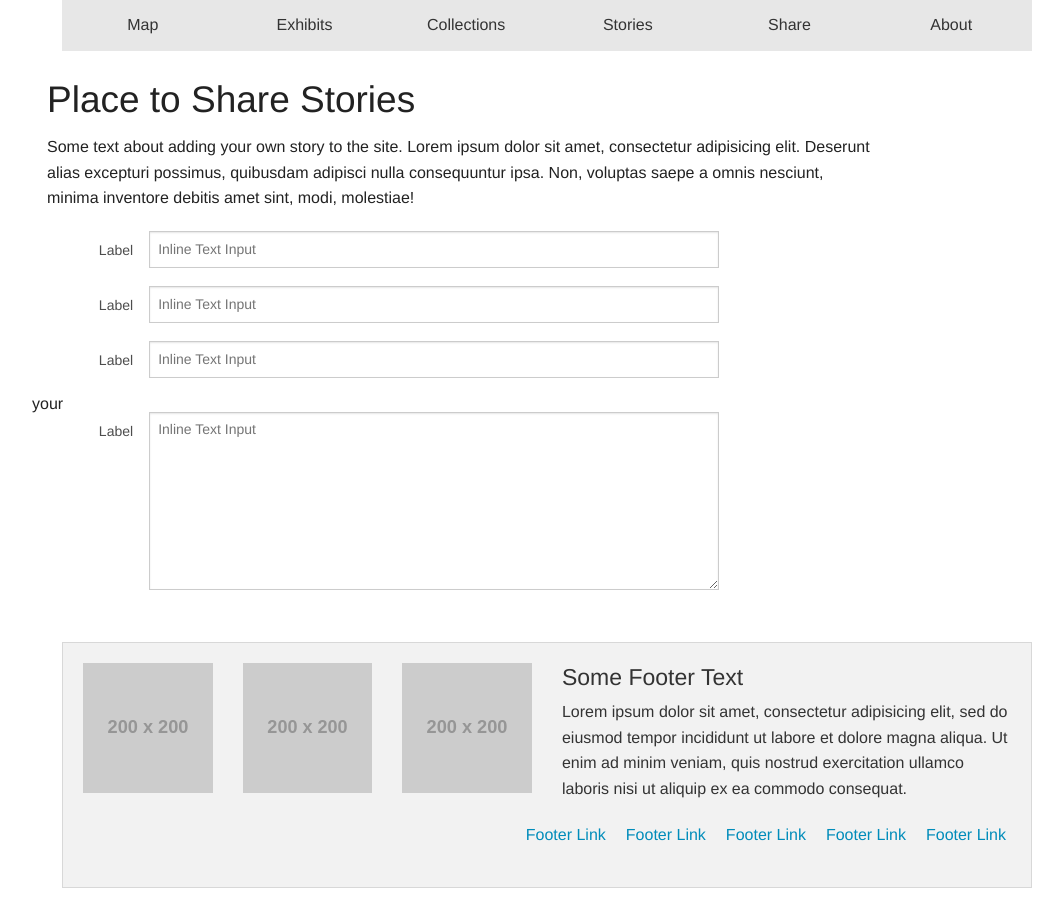
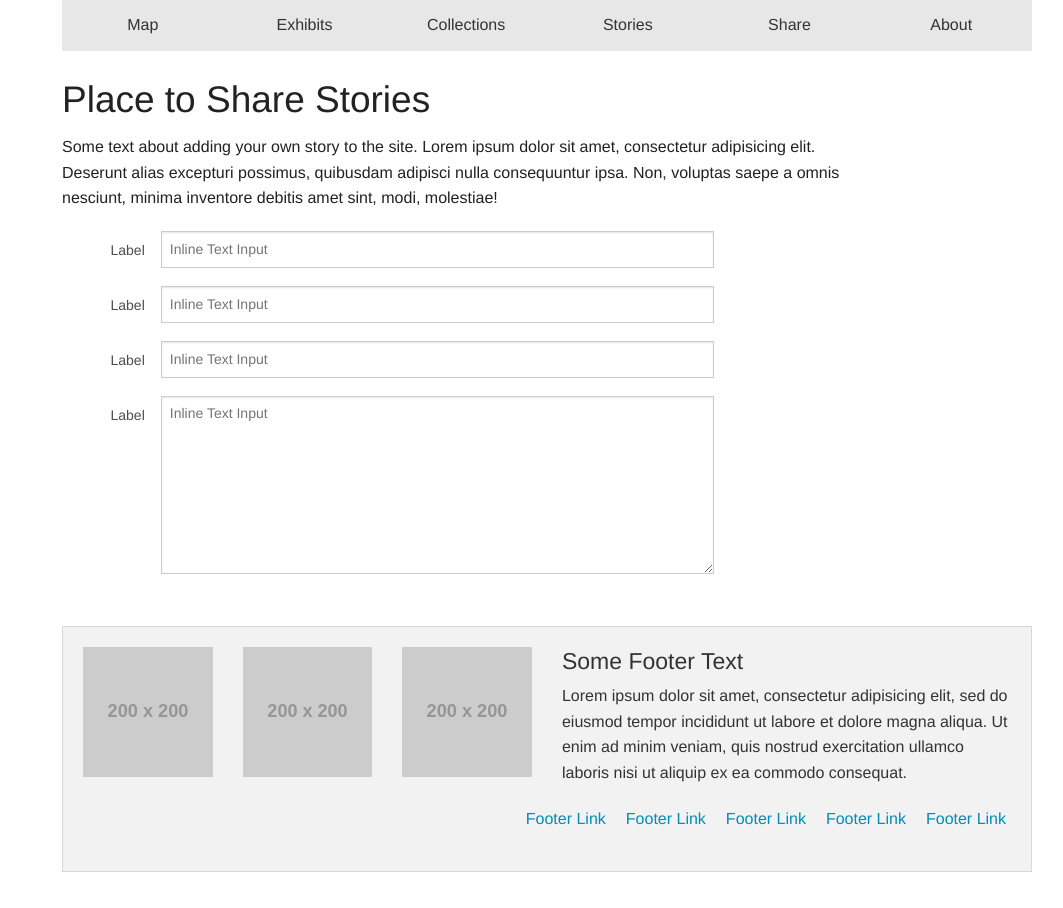
Before and after one commit to chnm/liberian-journey-wireframes, a PHP site: page /share.php in a window 1280 px wide. Shown: the part 149-1057 px from the top of the page, without its empty margins (93-1156 px from the left). After the commit the page ends 1021 px from the top, so only its background shows below. Run offline with PHP 8.4, Linux system fonts and the light colour scheme; grey boxes labelled with a size stand in for pictures from a placeholder-image service; some libraries are stand-ins or nearby versions.

Commit message:
Quick fix to share layout

```diff
--- a/share.php
+++ b/share.php
@@ -1,6 +1,6 @@
 <?php require('header.html'); ?>
 
-<div class="row">
+<div class="">
     <div id="share" class="large-12 columns">
         <h2>Place to Share Stories</h2>
         <form>
@@ -38,7 +38,7 @@
                         <div class="large-10 columns">
                         <input type="text" id="right-label" placeholder="Inline Text Input">
                         </div>
-                    </div>your
+                    </div>
 
                     <div class="row">
                         <div class="large-2 columns">
```
